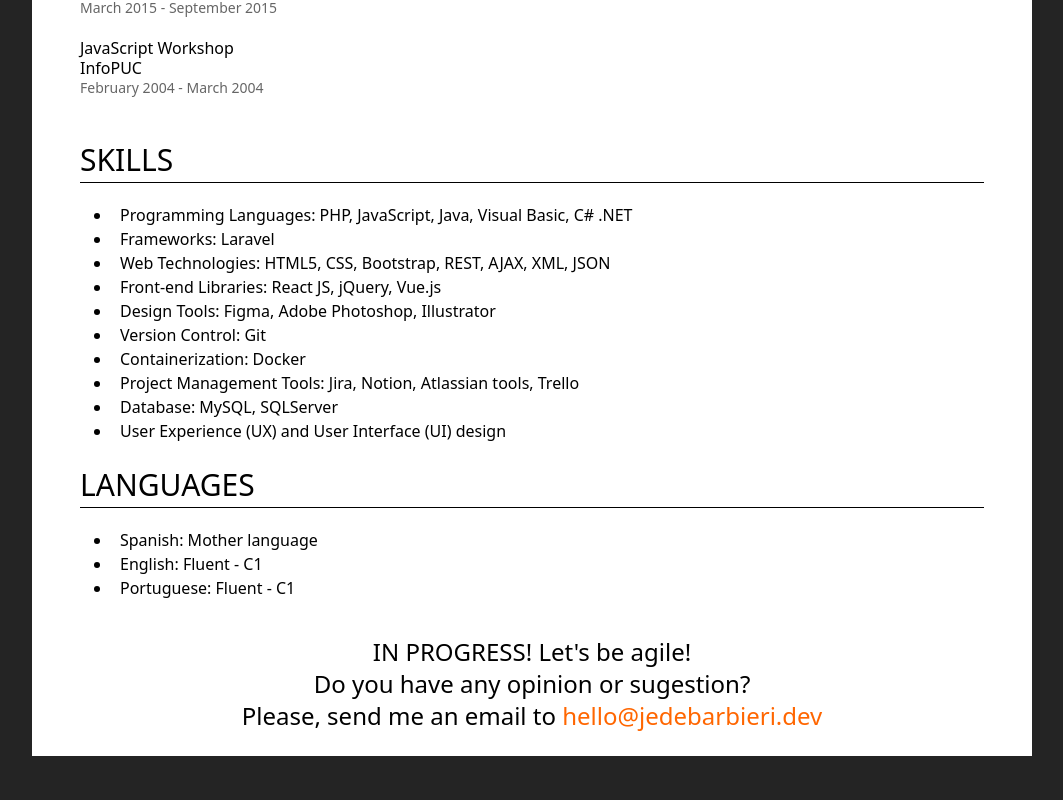
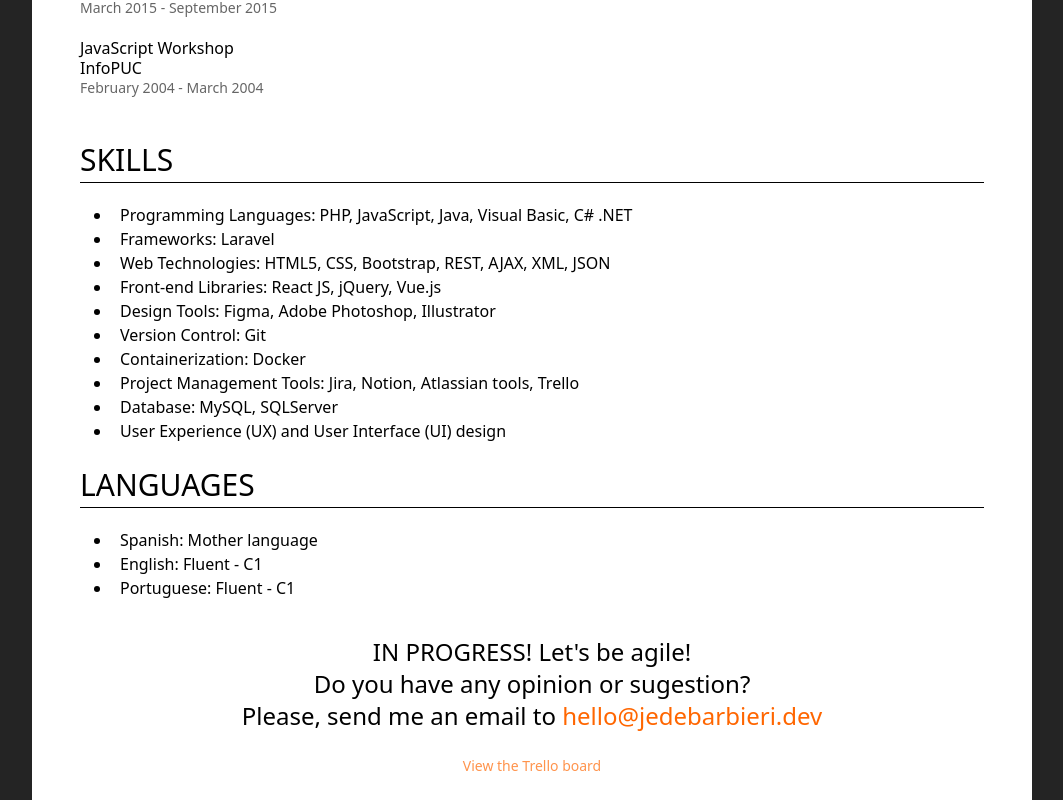
Before and after one commit to jedebarbieri/jedebarbieri.dev, a React (Vite) app: page / in a window 1280 px wide. Shown: the part 2968-3768 px from the top of the page, without its empty margins (108-1171 px from the left). Before the commit the page ends 3724 px from the top, so only its background shows below. Built offline with nearby package versions, Linux system fonts and the light colour scheme.

Commit message:
Trello board link

```diff
--- a/src/App.jsx
+++ b/src/App.jsx
@@ -226,7 +226,8 @@ const App = () => {
             </Section>
             <div className="text-center text-2xl mt-6">
                 <div>IN PROGRESS! Let's be agile!</div>
-                <div>Do you have any opinion or sugestion? <br/> Please, send me an email to <a href="mailto:hello@jedebarbieri.dev">hello@jedebarbieri.dev</a></div>
+                <div>Do you have any opinion or sugestion? <br /> Please, send me an email to <a href="mailto:hello@jedebarbieri.dev">hello@jedebarbieri.dev</a></div>
+                <div className="text-sm opacity-70 mt-6"><a href="https://trello.com/b/PTQbTUeo/jedebarbieridev" target="_blank" className="">View the Trello board</a></div>
             </div>
         </main>
     </div>
```
